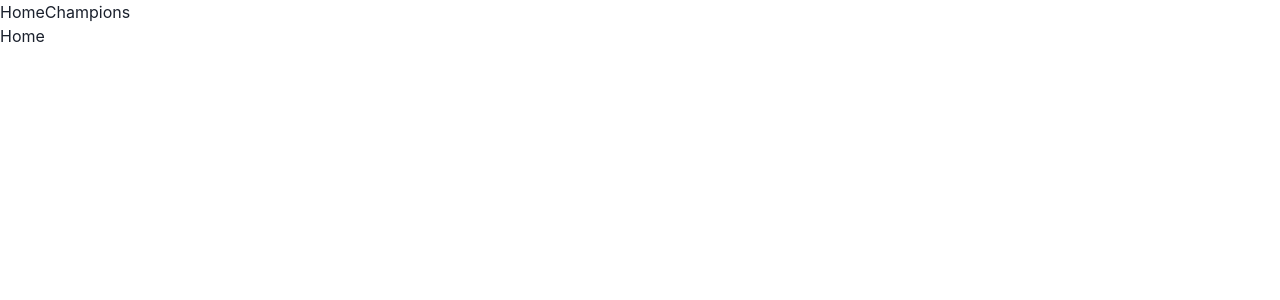
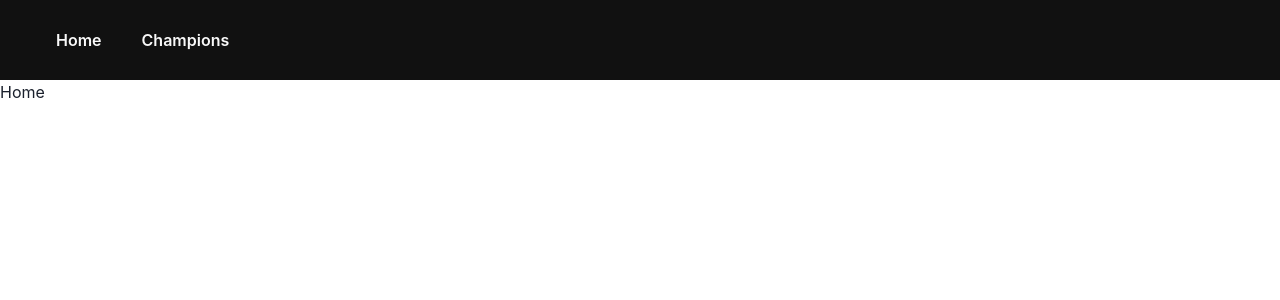
Before and after one commit to damianhaq/lolinfo, a React (Create React App) app: page / in a window 1280 px wide. Shown: the top 300 px of the page. Built offline with nearby package versions, Linux system fonts and the light colour scheme.

Commit message:
navbar styling

```diff
--- a/src/components/Navbar.js
+++ b/src/components/Navbar.js
@@ -1,16 +1,19 @@
+import { Box } from "@chakra-ui/react";
 import React from "react";
 import { Link } from "react-router-dom";
 import { navbar } from "../consts";
 
 const Navbar = () => {
   return (
-    <div>
+    <Box paddingLeft={"36px"} display={"flex"} alignItems="center" color={"#F9F9F9"} backgroundColor={"#111111"} height={"80px"}>
       {navbar.map((el) => (
-        <Link to={el.routing} key={el.name}>
-          {el.name}
-        </Link>
+        <Box height={"100%"} fontWeight={600} key={el.name}>
+          <Link style={{ height: "100%", padding: "0 20px", display: "flex", alignItems: "center" }} to={el.routing}>
+            {el.name}
+          </Link>
+        </Box>
       ))}
-    </div>
+    </Box>
   );
 };
 
```
